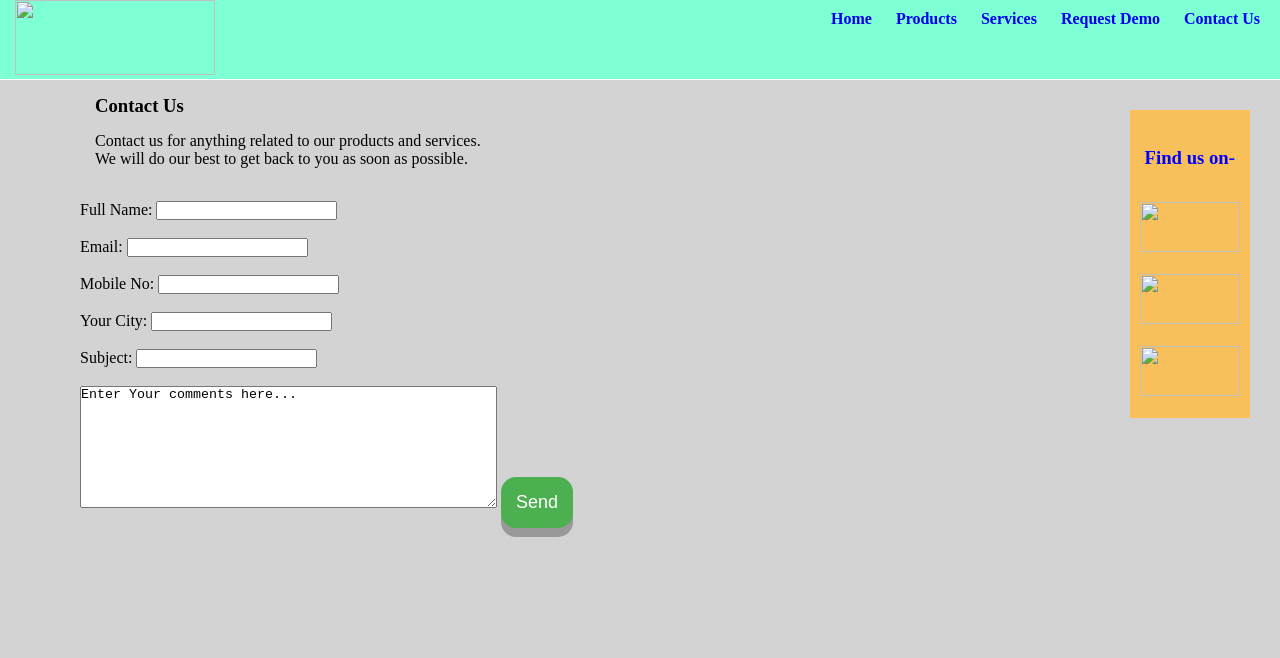
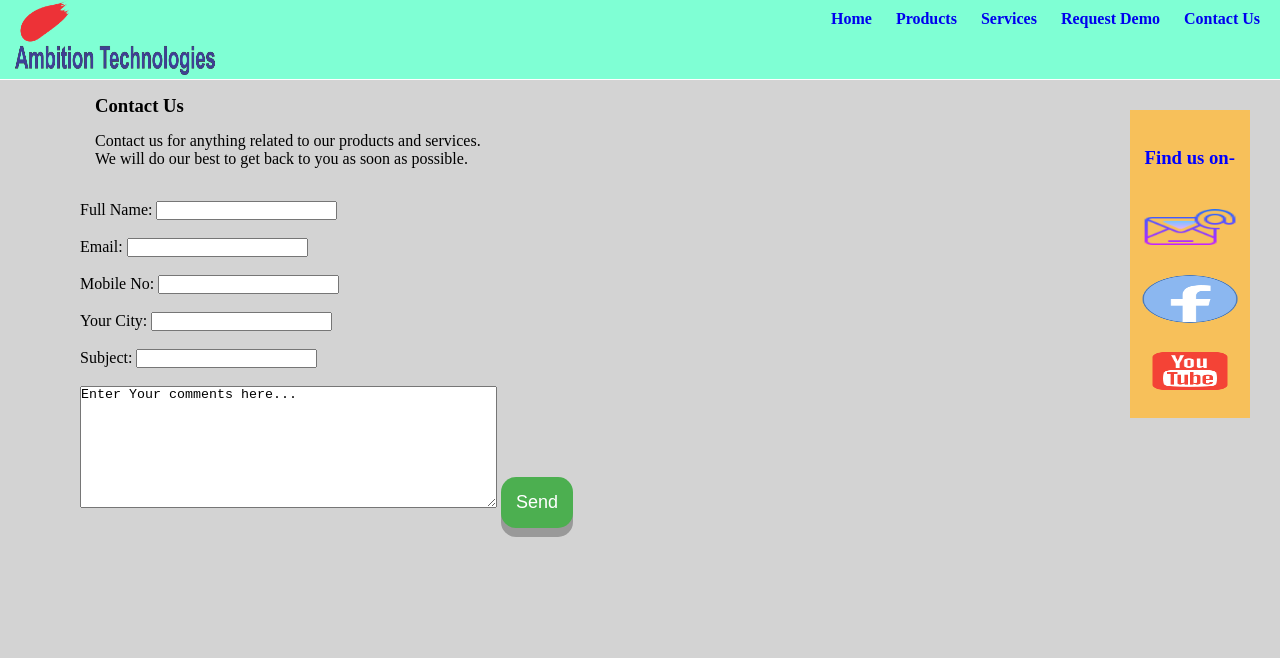
Before and after one commit to maurya20/amb_website, a plain HTML site: page contact.html in a window 1280 px wide. Shown: the top 658 px of the page. Drawn offline with Linux system fonts and the light colour scheme; the site is published under a folder, as on GitHub Pages, so addresses that start at the root find nothing.

Commit message:
images not displaying problem rectified. By removing starting "/"

```diff
--- a/contact.html
+++ b/contact.html
@@ -11,7 +11,7 @@
 <body>
 
   <div class="header">
-    <img class="logo" src="/images/logo.jpg" width="200px" height="150px">
+    <img class="logo" src="images/logo.png" width="200px" height="150px">
     <ul id="nav">
 
       <li><a href="index.html">Home</li>
@@ -61,11 +61,11 @@ Enter Your comments here...</textarea>
     <div class="social">
       <h3> <br>Find us on-</h3><br>
       <ul>
-        <li><a href="mailto:sales@ambitec.org"><img src="/images/email.jpg" width="100px" height="50px"></a></li>
+        <li><a href="mailto:sales@ambitec.org"><img src="images/email.png" width="100px" height="50px"></a></li>
         <br><br>
-        <li><a href="https://www.facebook.com/ambitec"><img src="/images/facebook.jpg" width="100px" height="50px"></li>
+        <li><a href="https://www.facebook.com/ambitec"><img src="images/facebook.png" width="100px" height="50px"></li>
         <br><br>
-        <li><a href="https://www.youtube.com/breaking%20bad"><img src="/images/youtube.jpg" width="100px" height="50px">
+        <li><a href="https://www.youtube.com/breaking%20bad"><img src="images/youtube.png" width="100px" height="50px">
         </li><br><br>
       </ul>
     </div>
```
Also changed, not shown: index.html (+1 -1 lines), products.html (+2 -2 lines), req.html (+1 -1 lines), services.html (+1 -1 lines), images/email.png (renamed from images/email.jpg), images/facebook.png (renamed from images/facebook.jpg), images/logo.png (renamed from images/logo.jpg), images/youtube.png (renamed from images/youtube.jpg).
